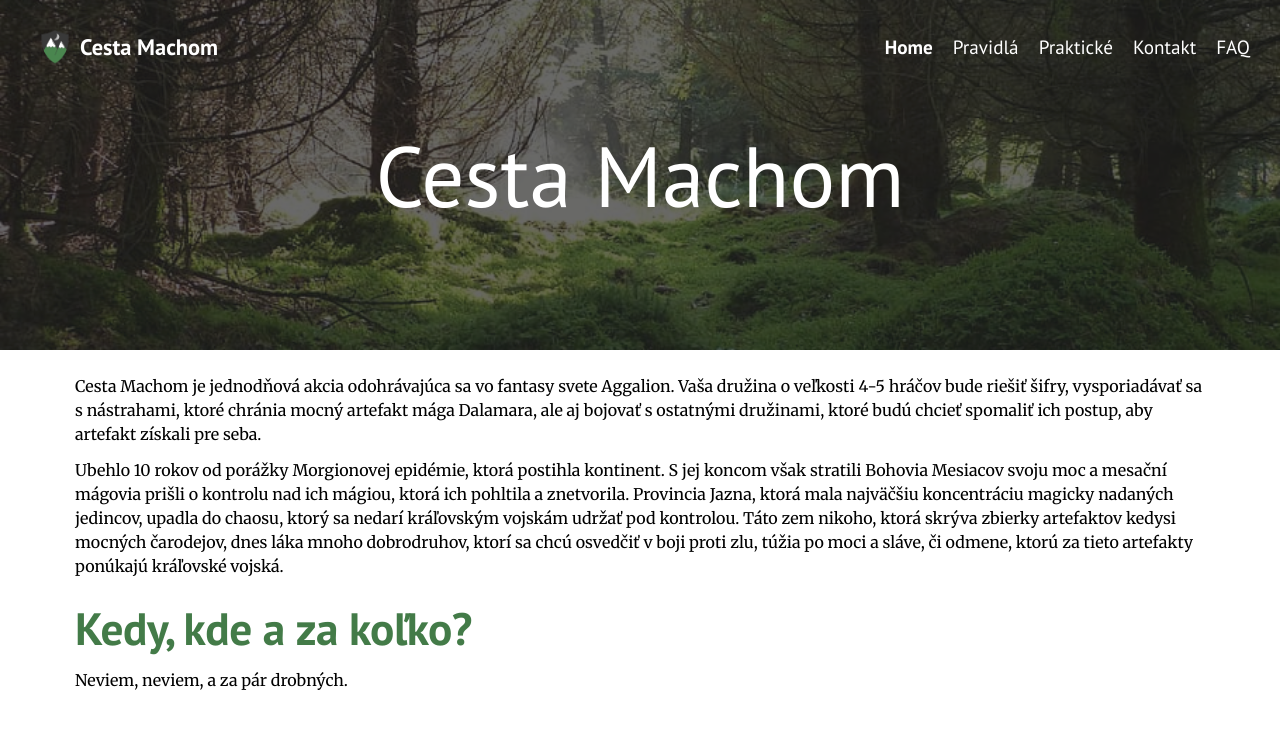
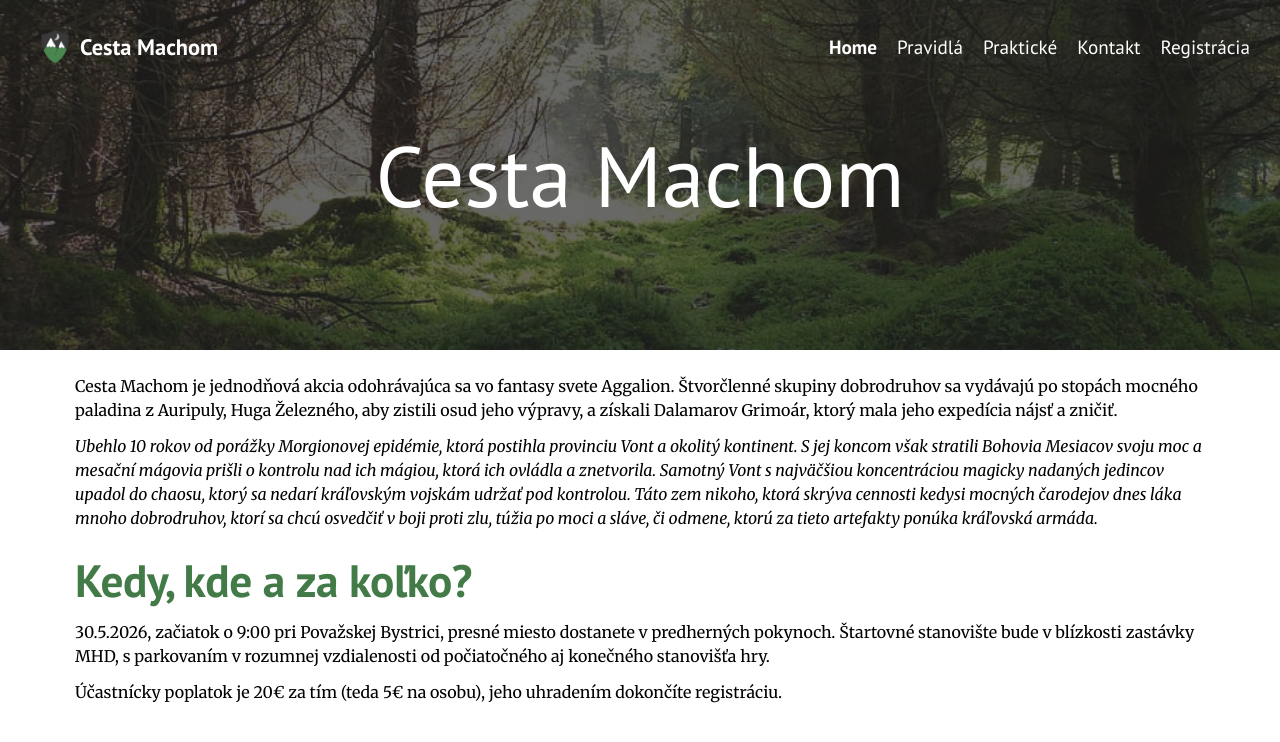
Before and after one commit to Xlebo/larpovacka_fe, a React (Vite) app: page / in a window 1280 px wide. Shown: the top 742 px of the page. Built offline with nearby package versions, Linux system fonts and the light colour scheme.

Commit message:
homepage refactoring

```diff
--- a/src/App.jsx
+++ b/src/App.jsx
@@ -5,7 +5,7 @@ import Header from "./components/Header.jsx";
 import Pravidla from "./pages/Pravidla.jsx";
 import Prakticke from "./pages/Prakticke.jsx";
 import Contacts from "./pages/Contacts.jsx";
-import FAQ from "./pages/FAQ.jsx";
+import Registracia from "./pages/Registracia.jsx";
 
 function App() {
     const [user, setUser] = useState(null);
@@ -18,7 +18,7 @@ function App() {
                     <Route path="*" element={<Home/>}/>
                     <Route path="pravidla" element={<Pravidla/>}/>
                     <Route path="prakticke" element={<Prakticke/>}/>
-                    <Route path="faq" element={<FAQ/>}/>
+                    <Route path="faq" element={<Registracia/>}/>
                     <Route path="contacts" element={<Contacts/>}/>
                     {/*<Route path="login" element={<Login setUser={(data) => setUser(data)}/>}/>*/}
                     {/*<Route path="register" element={<Register/>}/>*/}
--- a/src/components/Header.jsx
+++ b/src/components/Header.jsx
@@ -7,7 +7,7 @@ const titles = {
     "/pravidla": { headerText: "Pravidlá"},
     "/prakticke": { headerText: "Praktické"},
     "/contacts": { headerText: "Kontakt" },
-    "/faq": { headerText: "FAQ"},
+    "/faq": { headerText: "Registracia"},
     "/login": { headerText: "Prihlásenie" },
     "/register": { headerText: "Registrácia"},
 };
--- a/src/components/Navbar.jsx
+++ b/src/components/Navbar.jsx
@@ -25,7 +25,7 @@ export default function Navbar(
                     <li><NavLink to="/pravidla">Pravidlá</NavLink></li>
                     <li><NavLink to="/prakticke">Praktické</NavLink></li>
                     <li><NavLink to="/contacts">Kontakt</NavLink></li>
-                    <li><NavLink to="/faq">FAQ</NavLink></li>
+                    <li><NavLink to="/faq">Registrácia</NavLink></li>
                     {/*{(user == null) ?*/}
                     {/*    <>*/}
                     {/*        <li className="login"><NavLink to="/login">Login</NavLink></li>*/}
--- a/src/pages/Contacts.jsx
+++ b/src/pages/Contacts.jsx
@@ -7,7 +7,7 @@ export default function Contacts() {
             "name": "Chlebo",
             "quote": "Behold, the cob of consequences!",
             "email": "samo.chlebo@gmail.com",
-            "phoneNumbers": ["+421 904 919 739", "+420 733 533 623"]
+            "phoneNumbers": ["+421 904 919 739 (aj na WA)", "+420 733 533 623"]
         }
     ]
 
--- a/src/pages/FAQ.jsx
+++ /dev/null
@@ -1,5 +0,0 @@
-export default function FAQ() {
-    return (
-        <></>
-    )
-}
--- a/src/pages/Home.jsx
+++ b/src/pages/Home.jsx
@@ -5,29 +5,30 @@ export default function Home() {
         <main>
             <section>
                 <p>
-                    Cesta Machom je jednodňová akcia odohrávajúca sa vo fantasy svete Aggalion. Vaša družina o veľkosti
-                    4-5
-                    hráčov bude riešiť šifry, vysporiadávať sa s nástrahami, ktoré chránia mocný artefakt mága Dalamara,
-                    ale
-                    aj
-                    bojovať s ostatnými družinami, ktoré budú chcieť spomaliť ich postup, aby artefakt získali pre seba.
+                    Cesta Machom je jednodňová akcia odohrávajúca sa vo fantasy svete Aggalion. Štvorčlenné skupiny
+                    dobrodruhov sa vydávajú po stopách mocného paladina z Auripuly, Huga Železného, aby zistili osud
+                    jeho výpravy, a získali Dalamarov Grimoár, ktorý mala jeho expedícia nájsť a zničiť.
                 </p>
-                <p>
-                    Ubehlo 10 rokov od porážky Morgionovej epidémie, ktorá postihla kontinent. S jej koncom však
-                    stratili
-                    Bohovia Mesiacov svoju moc a mesační mágovia prišli o kontrolu nad ich mágiou, ktorá ich pohltila a
-                    znetvorila. Provincia Jazna, ktorá mala najväčšiu koncentráciu magicky nadaných jedincov, upadla do
-                    chaosu,
-                    ktorý sa nedarí kráľovským vojskám udržať pod kontrolou. Táto zem nikoho, ktorá skrýva zbierky
-                    artefaktov
-                    kedysi mocných čarodejov, dnes láka mnoho dobrodruhov, ktorí sa chcú osvedčiť v boji proti zlu,
-                    túžia po
-                    moci a sláve, či odmene, ktorú za tieto artefakty ponúkajú kráľovské vojská.
-                </p>
+                <p><i>
+                    Ubehlo 10 rokov od porážky Morgionovej epidémie, ktorá postihla provinciu Vont a okolitý kontinent.
+                    S jej koncom však stratili Bohovia Mesiacov svoju moc a mesační mágovia prišli o kontrolu nad ich
+                    mágiou, ktorá ich ovládla a znetvorila. Samotný Vont s najväčšiou koncentráciou magicky nadaných
+                    jedincov upadol do chaosu, ktorý sa nedarí kráľovským vojskám udržať pod kontrolou. Táto zem nikoho,
+                    ktorá skrýva cennosti kedysi mocných čarodejov dnes láka mnoho dobrodruhov, ktorí sa
+                    chcú osvedčiť v boji proti zlu, túžia po moci a sláve, či odmene, ktorú za tieto artefakty
+                    ponúka kráľovská armáda.
+                </i></p>
             </section>
             <section>
                 <h2>Kedy, kde a za koľko?</h2>
-                <p>Neviem, neviem, a za pár drobných.</p>
+                <p>
+                    30.5.2026, začiatok o 9:00 pri Považskej Bystrici, presné miesto dostanete v predherných pokynoch.
+                    Štartovné stanovište bude v blízkosti zastávky MHD, s parkovaním v rozumnej vzdialenosti od
+                    počiatočného aj konečného stanovišťa hry.
+                </p>
+                <p>
+                    Účastnícky poplatok je 20€ za tím (teda 5€ na osobu), jeho uhradením dokončíte registráciu.
+                </p>
             </section>
         </main>
     )
--- a/src/pages/Pravidla.jsx
+++ b/src/pages/Pravidla.jsx
@@ -17,8 +17,9 @@ export default function Pravidla() {
                         <li>Pre plynulý a bezpečný priebeh hry je nutné riadiť sa pokynmi organizátora.</li>
                         <ul>
                             <li>V prípade, že svojím problematickým chovaním bude hráč nebezpečný pre ostatných
-                                účastníkov alebo priebeh akcie, vyhradzuje si organizátor právo vylúčiť jednotlivca
-                                alebo celú jeho skupinu z akcie, bez nároku na vrátenie účastníckeho poplatku.
+                                účastníkov, priebeh akcie, alebo životné prostredie, vyhradzuje si organizátor právo
+                                vylúčiť jednotlivca alebo celú jeho skupinu z akcie, bez nároku na vrátenie účastníckeho
+                                poplatku.
                             </li>
                         </ul>
                         <li><b>V skratke nebuďte hovada - neničte prírodu a majetok okolo seba, dbajte o zdravie
@@ -34,7 +35,7 @@ export default function Pravidla() {
                                 rade je tam šanca, že sa priučí novým slovám.
                             </li>
                             <li>Ak by ste mali záujem o family friendly puzzle hunt, ktorý by bol čisto kategória
-                                detí, a ste ochotní ho vymyslieť, kontaktujte Chlebíka, môžme to skúsiť prebrať.
+                                detí, a ste ochotní ho vymyslieť, kontaktujte nás, môžme to skúsiť prebrať.
                             </li>
                         </ul>
                     </ul>
--- /dev/null
+++ b/src/pages/Registracia.jsx
@@ -0,0 +1,5 @@
+export default function Registracia() {
+    return (
+        <></>
+    )
+}
```
Also changed, not shown: 1 other file (tests, documents, lock files or other folders).
